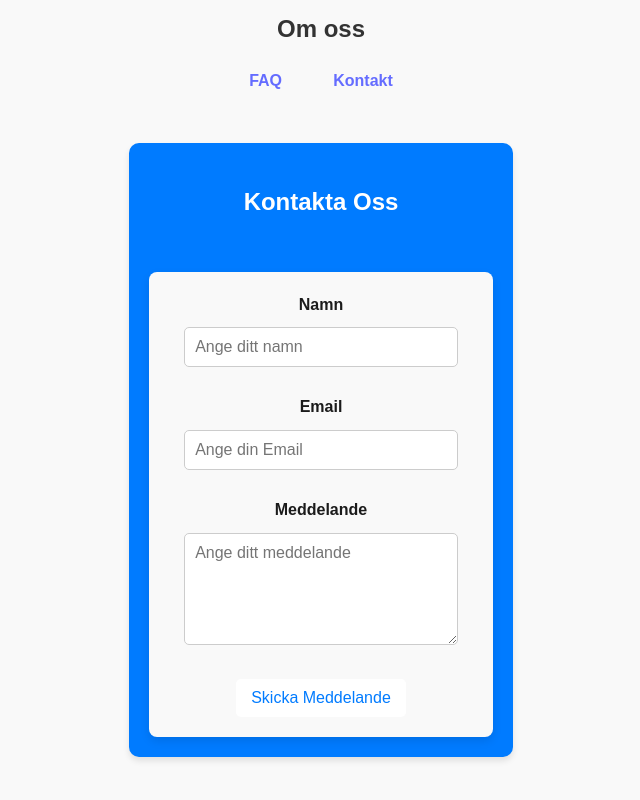
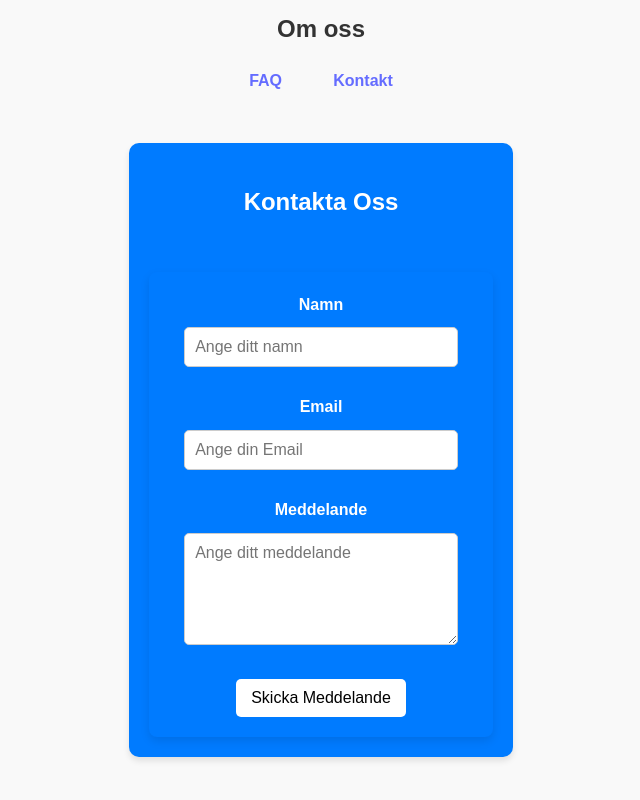
Before and after one commit to Team-Umea/Nuggets.Reseplanerare, a React (Vite) app in the folder nuggetsplanner/: page /about/contact in a window 1280 px wide. Shown: the part 244-1044 px from the top of the page, without its empty margins (319-959 px from the left). Built offline with nearby package versions, Linux system fonts and the light colour scheme.

Commit message:
removed console.log, tweaked contact CSS

```diff
--- a/nuggetsplanner/src/pages/Home.jsx
+++ b/nuggetsplanner/src/pages/Home.jsx
@@ -8,7 +8,6 @@ function HomePage() {
     const fetchData = async () => {
       const data = await fetchInformationApi();
       setInformation(data);
-      console.log(data);
     };
     fetchData();
   }, []);
--- a/nuggetsplanner/src/styles/Contact.css
+++ b/nuggetsplanner/src/styles/Contact.css
@@ -27,6 +27,7 @@ body {
     display: flex;
     flex-direction: column;
     align-items: center;
+    background-color: #007BFF;
   }
 
   .form-group {
@@ -39,7 +40,7 @@ body {
     display: block;
     margin-bottom: 10px;
     font-weight: bold;
-    color: rgb(27, 27, 27);
+    color: white;
   }
 
   .form-group input,
@@ -71,7 +72,7 @@ body {
   .submit-button {
     padding: 10px 15px;
     background-color: white;
-    color: #007BFF;
+    color: black;
     border: none;
     border-radius: 5px;
     font-size: 16px;
@@ -82,6 +83,7 @@ body {
   .submit-button:hover {
     background-color: #646cff;
     color: white;
+    font-weight: bold;
   }
 
   .submit-button:active {
```
